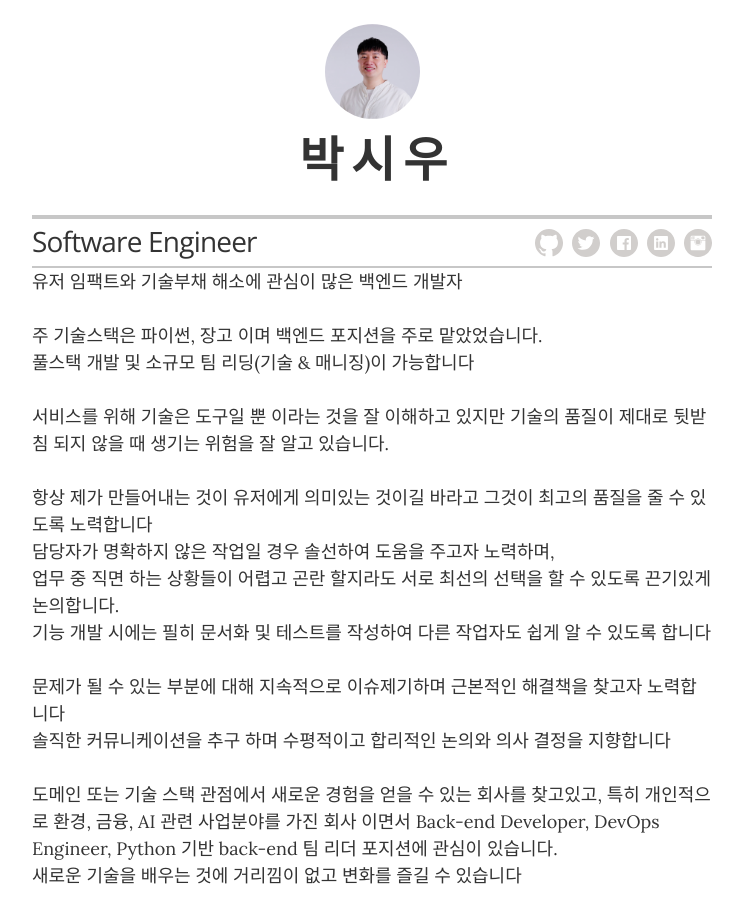
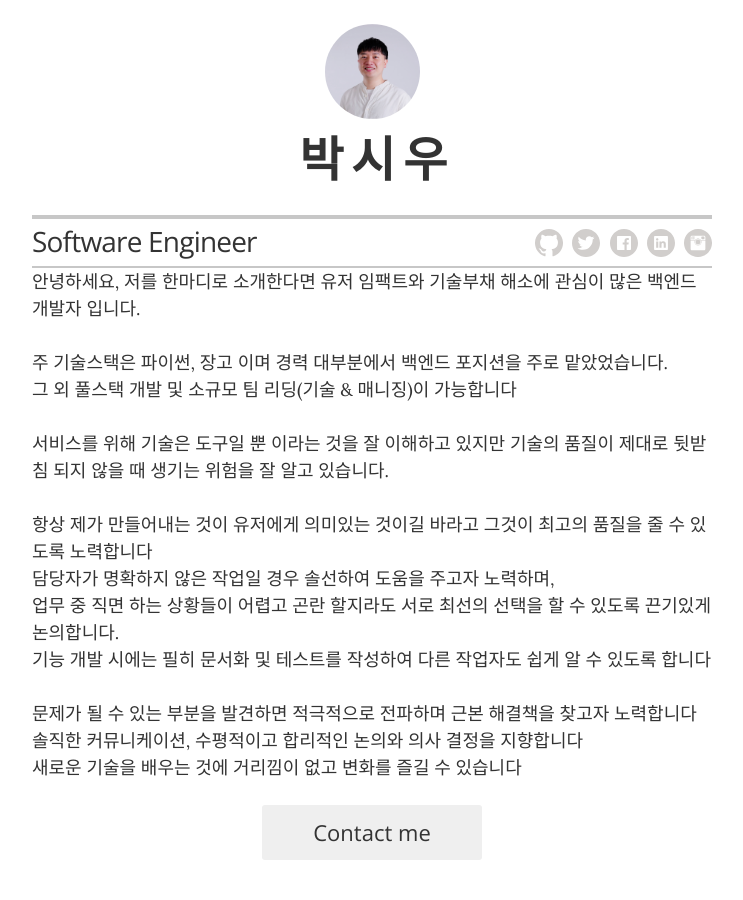
Before and after one commit to Shiwoo-Park/resume, a Jekyll site: the page built from index.html, in a window 1280 px wide and 900 px high. Shown: the whole window, without its empty margins (268-1011 px from the left). Built offline with Jekyll 4.4.1, drawn with Linux system fonts in a browser that asks for light colours.

Commit message:
updated resume

```diff
--- a/_config.yml
+++ b/_config.yml
@@ -16,7 +16,8 @@ resume_contact_email: "woozin23@gmail.com"
 resume_contact_telephone: ""
 resume_contact_address: ""
 resume_header_contact_info: "woozin23@gmail.com"
-resume_header_intro: "유저 임팩트와 기술부채 해소에 관심이 많은 백엔드 개발자<br/><br/>주 기술스택은 파이썬, 장고 이며 백엔드 포지션을 주로 맡았었습니다.<br/>풀스택 개발 및 소규모 팀 리딩(기술 & 매니징)이 가능합니다<br/><br/>서비스를 위해 기술은 도구일 뿐 이라는 것을 잘 이해하고 있지만 기술의 품질이 제대로 뒷받침 되지 않을 때 생기는 위험을 잘 알고 있습니다.<br/><br/>항상 제가 만들어내는 것이 유저에게 의미있는 것이길 바라고 그것이 최고의 품질을 줄 수 있도록 노력합니다<br/>담당자가 명확하지 않은 작업일 경우 솔선하여 도움을 주고자 노력하며, <br/>업무 중 직면 하는 상황들이 어렵고 곤란 할지라도 서로 최선의 선택을 할 수 있도록 끈기있게 논의합니다.<br/>기능 개발 시에는 필히 문서화 및 테스트를 작성하여 다른 작업자도 쉽게 알 수 있도록 합니다<br/><br/>문제가 될 수 있는 부분에 대해 지속적으로 이슈제기하며 근본적인 해결책을 찾고자 노력합니다<br/>솔직한 커뮤니케이션을 추구 하며 수평적이고 합리적인 논의와 의사 결정을 지향합니다<br/><br/>도메인 또는 기술 스택 관점에서 새로운 경험을 얻을 수 있는 회사를 찾고있고, 특히 개인적으로 환경, 금융, AI 관련 사업분야를 가진 회사 이면서 Back-end Developer, DevOps Engineer, Python 기반 back-end 팀 리더 포지션에 관심이 있습니다.<br/>새로운 기술을 배우는 것에 거리낌이 없고 변화를 즐길 수 있습니다"
+resume_header_intro: "안녕하세요, 저를 한마디로 소개한다면 유저 임팩트와 기술부채 해소에 관심이 많은 백엔드 개발자 입니다.<br/><br/>주 기술스택은 파이썬, 장고 이며 경력 대부분에서 백엔드 포지션을 주로 맡았었습니다.<br/>그 외 풀스택 개발 및 소규모 팀 리딩(기술 & 매니징)이 가능합니다<br/><br/>서비스를 위해 기술은 도구일 뿐 이라는 것을 잘 이해하고 있지만 기술의 품질이 제대로 뒷받침 되지 않을 때 생기는 위험을 잘 알고 있습니다.<br/><br/>항상 제가 만들어내는 것이 유저에게 의미있는 것이길 바라고 그것이 최고의 품질을 줄 수 있도록 노력합니다<br/>담당자가 명확하지 않은 작업일 경우 솔선하여 도움을 주고자 노력하며, <br/>업무 중 직면 하는 상황들이 어렵고 곤란 할지라도 서로 최선의 선택을 할 수 있도록 끈기있게 논의합니다.<br/>기능 개발 시에는 필히 문서화 및 테스트를 작성하여 다른 작업자도 쉽게 알 수 있도록 합니다<br/><br/>문제가 될 수 있는 부분을 발견하면 적극적으로 전파하며 근본 해결책을 찾고자 노력합니다<br/>솔직한 커뮤니케이션, 수평적이고 합리적인 논의와 의사 결정을 지향합니다<br/>새로운 기술을 배우는 것에 거리낌이 없고 변화를 즐길 수 있습니다"
+# <br/><br/>도메인 또는 기술 스택 관점에서 새로운 경험을 얻을 수 있는 회사를 찾고있고, 특히 개인적으로 환경, 금융, AI 관련 사업분야를 가진 회사 이면서 Back-end Developer, DevOps Engineer, Python 기반 back-end 팀 리더 포지션에 관심이 있습니다.<br/>새로운 기술을 배우는 것에 거리낌이 없고 변화를 즐길 수 있습니다"
 # resume_header_intro: "깔끔한 정리 능력과 솔직한 커뮤니케이션이 특징인 9년차 백엔드 개발자.<br/><br/>여러 회사에서의 업무 경력 및 프리랜서, 온라인 강사 등의 풍부한 경험을 통해 다양한 업무 노하우들을 보유하고 있으며 사람 및 업무 적응력이 좋은편.<br/><br/>전체 경력 중, 거대 레거시를 담당하며 신규 기능을 개발한 기간이 상당히 길어서 복잡한 커뮤니케이션 & 유지보수에 매우 익숙하고 기술부채 해소에 관심이 많음."
 #resume_header_intro: "<p>파이썬을 사랑하고 책임감, 신뢰, 융통성, 긍정적 에너지를 중요하게 생각하는 개발자</p>"
 #resume_header_intro: "<p>책임감있고 열정이 넘치는 사람, 그 어떤 피드백도 기꺼이 수용할 수 있는 사람, 솔직하면서도 배려가 있는사람, 소통을 중요시 하는 사람, 내가 무엇을 왜 하는지가 중요한 사람</p>"
```
